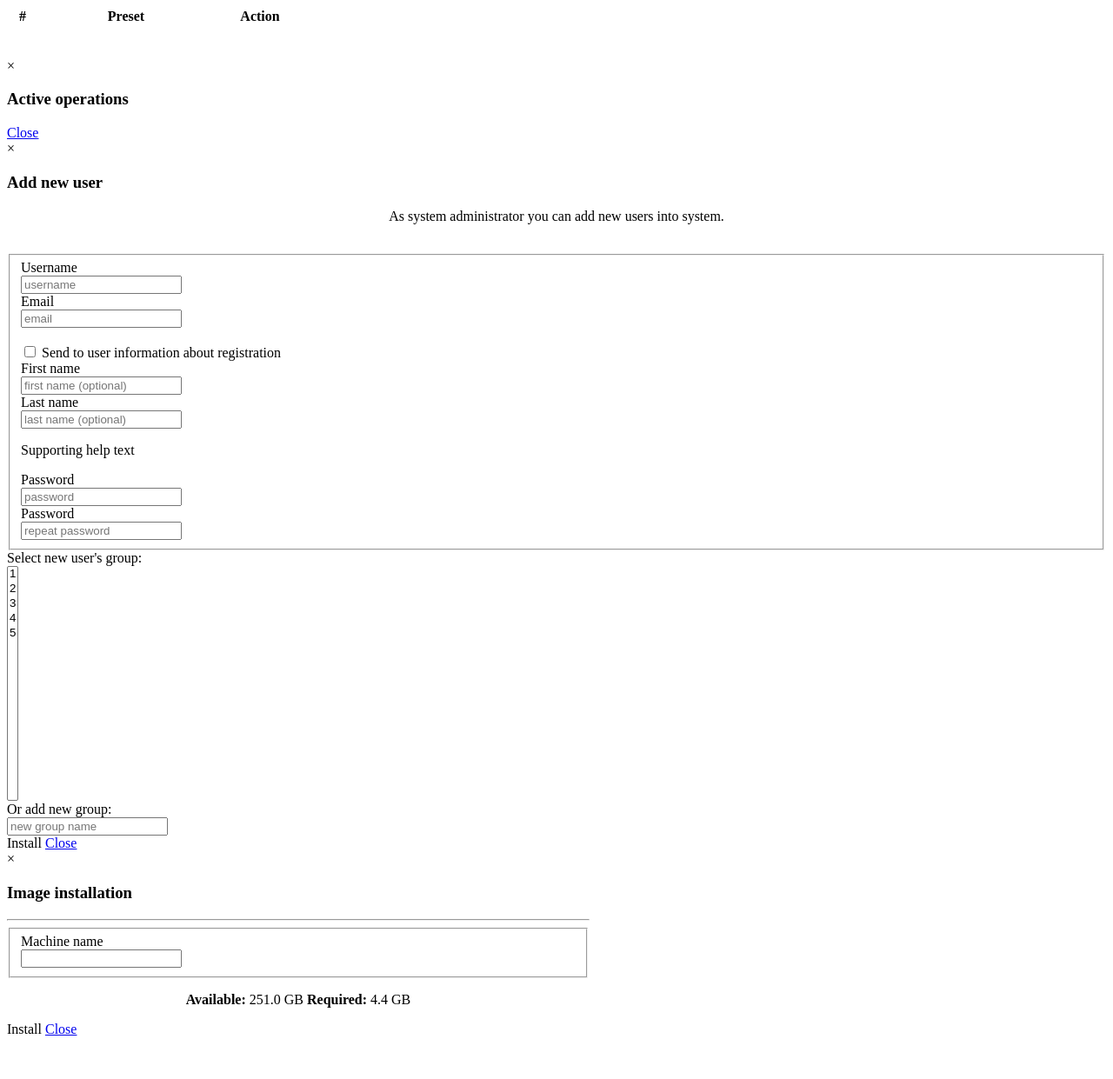
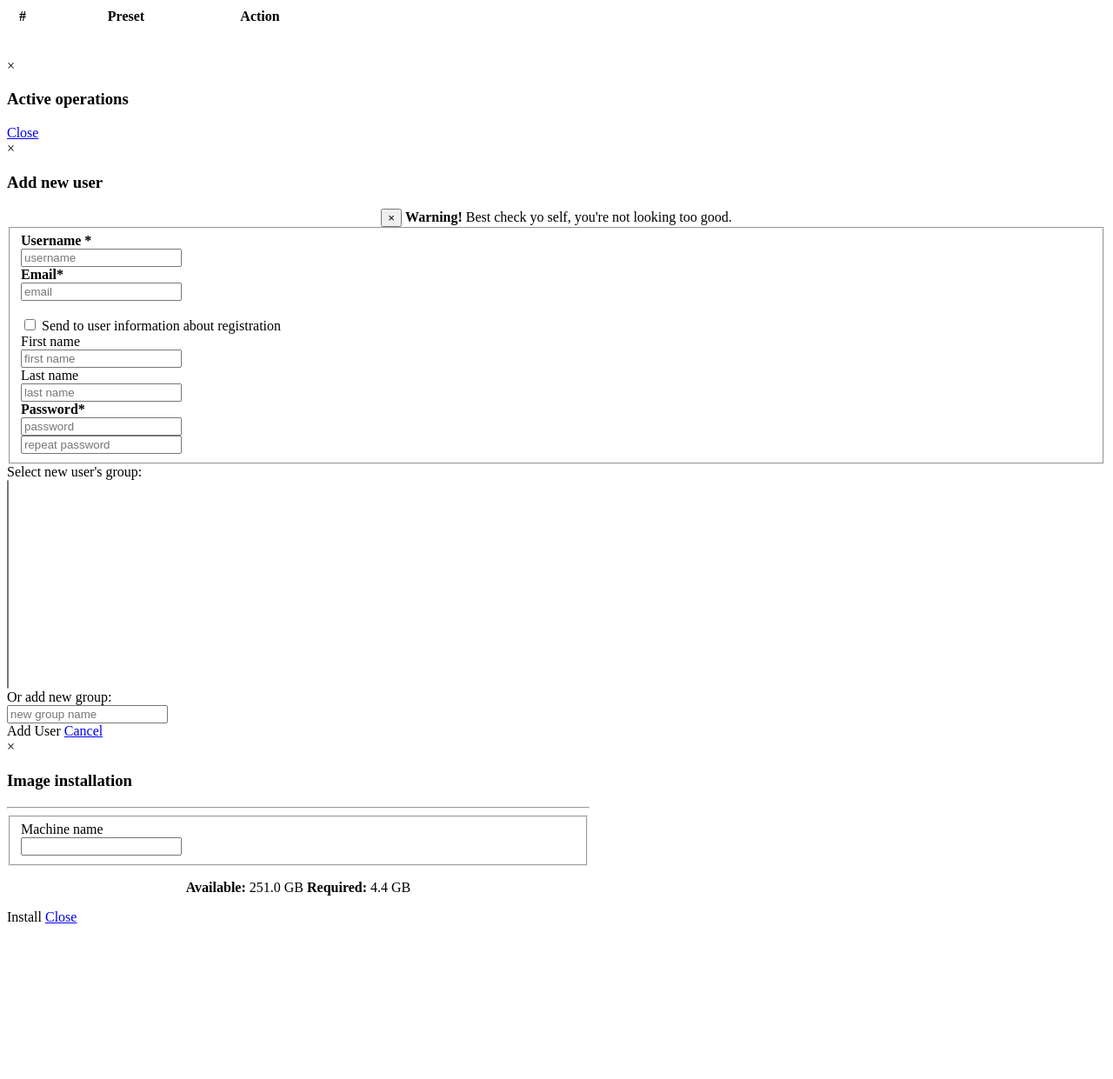
Before and after one commit to Sapphire64/AJPmanager, a Python web app: template ajpmanager/templates/main.jinja2 in a window 1280 px wide. Shown: the part 2068-3309 px from the top of the page at 87% size. After the commit the page ends 3130 px from the top, so only its background shows below. Run offline with Jinja, Linux system fonts and the light colour scheme; the template is opened without the code that fills it, so the values that code supplies are empty; some libraries are stand-ins or nearby versions.

Commit message:
HTML & JS side of users registration

```diff
--- a/ajpmanager/templates/main.jinja2
+++ b/ajpmanager/templates/main.jinja2
@@ -627,59 +627,63 @@
         </div>
         <div class="modal-body">
 
-                <div class="row-fluid">
+
+            <div id="user_danger_block" class="alert alert-error hide">
+
+            </div>
+
+            <div id="user_success_block" class="alert alert-success hide">
+
+            </div>
+
+            <div class="row-fluid">
                     <div class="span8">
-                    <p align="center">As system administrator you can add new users into system.</p>
-                    <br>
                     <div align="center">
-
-
-
-
-
+                        <div class="alert hide">
+                            <button type="button" class="close" data-dismiss="alert">×</button>
+                            <strong>Warning!</strong> Best check yo self, you're not looking too good.
+                        </div>
                     </div>
                         <form class="form-horizontal">
                             <fieldset>
                                 <div class="control-group">
-                                    <label class="control-label" for="input01">Username</label>
+                                    <label class="control-label" for="new_username"><b>Username *</b></label>
                                     <div class="controls">
                                         <input type="text" class="input-xlarge centered" id="new_username" placeholder="username">
                                     </div>
                                 </div>
                                 <div class="control-group">
-                                    <label class="control-label" for="input01">Email</label>
+                                    <label class="control-label" for="new_email"><b>Email*</b></label>
                                     <div class="controls">
                                         <input type="text" class="input-xlarge centered" id="new_email" placeholder="email">
                                     </div>
                                     <br>
                                     <div class="controls">
-                                        <input type="checkbox" id="optionsCheckbox" value="option1">
+                                        <input type="checkbox" id="send_email" value="option1">
                                         Send to user information about registration
                                     </div>
                                 </div>
                                 <div class="control-group">
-                                    <label class="control-label" for="input01">First name</label>
+                                    <label class="control-label" for="new_first_name">First name</label>
                                     <div class="controls">
-                                        <input type="text" class="input-xlarge centered" id="new_first_name" placeholder="first name (optional)">
+                                        <input type="text" class="input-xlarge centered" id="new_first_name" placeholder="first name">
                                     </div>
                                 </div>
                                 <div class="control-group">
-                                    <label class="control-label" for="input01">Last name</label>
+                                    <label class="control-label" for="new_last_name">Last name</label>
                                     <div class="controls">
-                                        <input type="text" class="input-xlarge centered" id="new_last_name" placeholder="last name (optional)">
-                                        <p class="help-block">Supporting help text</p>
+                                        <input type="text" class="input-xlarge centered" id="new_last_name" placeholder="last name">
                                     </div>
                                 </div>
                                 <div class="control-group">
-                                    <label class="control-label" for="input01">Password</label>
+                                    <label class="control-label" for="new_password"><b>Password*</b></label>
                                     <div class="controls">
                                         <input type="password" class="input-xlarge centered" id="new_password" placeholder="password">
                                     </div>
                                 </div>
                                 <div class="control-group">
-                                    <label class="control-label" for="new_password_rpt">Password</label>
                                     <div class="controls">
-                                        <input type="password" class="input-xlarge centered" id="new_password_rpt" placeholder="repeat password">
+                                        <input type="password" class="input-xlarge centered" id="new_password_repeat" placeholder="repeat password">
                                     </div>
                                 </div>
 
@@ -691,12 +695,7 @@
                         <div class="control-group">
                             <label class="control-label" for="groups_select">Select new user's group:</label>
                             <div class="controls">
-                                <select multiple="multiple" style="height: 270px" id="groups_select">
-                                    <option>1</option>
-                                    <option>2</option>
-                                    <option>3</option>
-                                    <option>4</option>
-                                    <option>5</option>
+                                <select multiple="multiple" style="height: 240px" id="groups_select">
                                 </select>
                             </div>
                         </div>
@@ -711,8 +710,8 @@
             </div>
         </div>
         <div class="modal-footer">
-            <btn type="button" class="btn btn-success btn-large" onclick="install_machine();"><i class="icon-pencil"></i> Install</btn>
-            <a href="#" class="btn btn-large" data-dismiss="modal" >Close</a>
+            <btn type="button" class="btn btn-success btn-large" onclick="add_user();"><i class="icon-plus-sign"></i> Add User</btn>
+            <a href="#" class="btn btn-large" data-dismiss="modal" >Cancel</a>
         </div>
     </div>
 
```
Also changed, not shown: ajpmanager/static/Scripts/helpers.js (+25 -1 lines), ajpmanager/static/Scripts/querying.js (+84 -1 lines).
